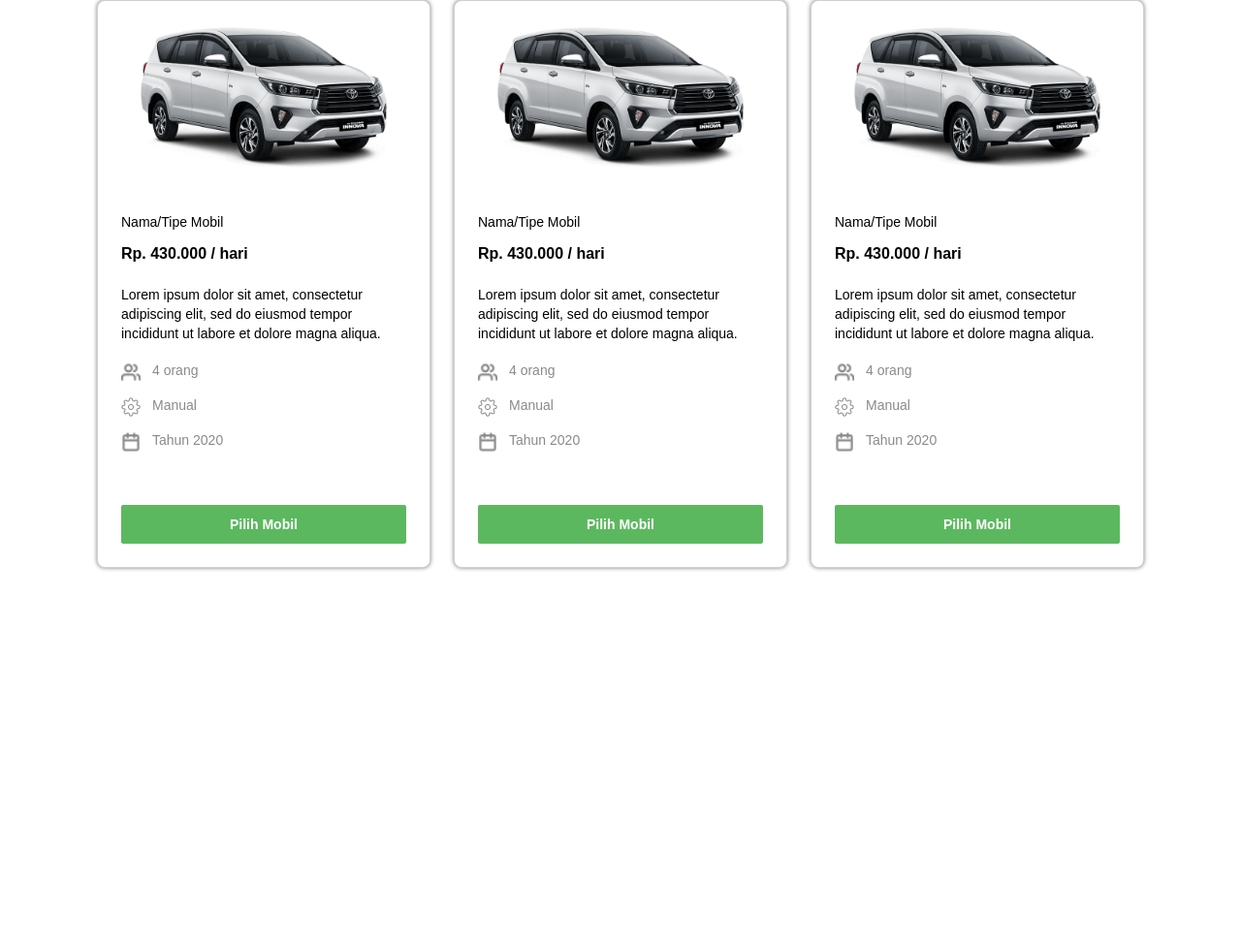
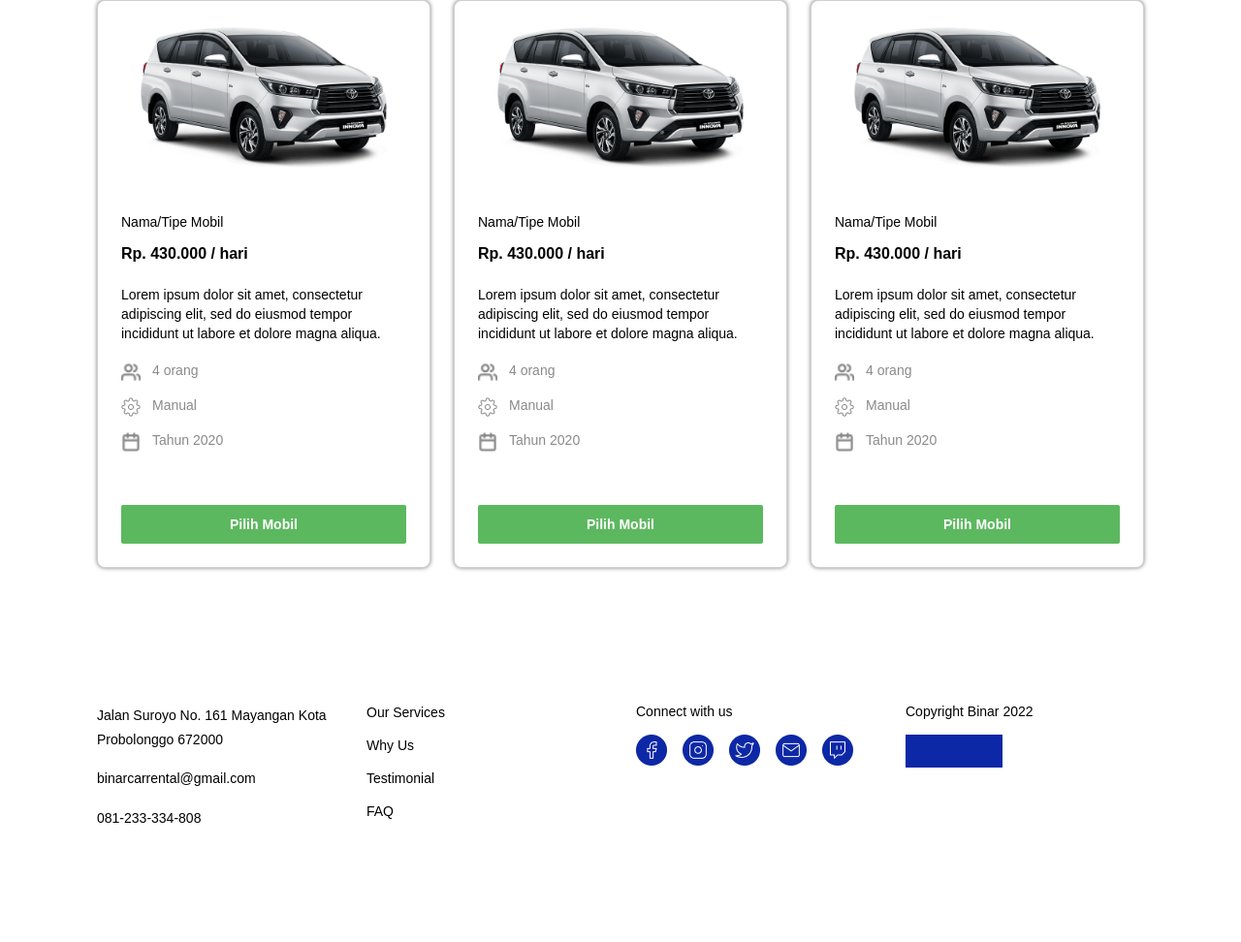
Before and after one commit to Deviyanti-io/Devi-Intern, a plain HTML site: page hasilpencarian.html in a window 1280 px wide. Shown: the part 974-1946 px from the top of the page at 97% size. Before the commit the page ends 1620 px from the top, so only its background shows below. Drawn offline with Linux system fonts and the light colour scheme.

Commit message:
update day 4

```diff
--- a/hasilpencarian.html
+++ b/hasilpencarian.html
@@ -271,4 +271,40 @@
         <script src="sidebar.js"></script>
         <script src="dropdowncalendar.js"></script>
     </body>
+    <footer class="footer">
+    <!-- Kolom 1: Alamat & Kontak -->
+    <div class="footer-col footer-address">
+        <p>Jalan Suroyo No. 161 Mayangan Kota Probolonggo 672000</p>
+        <p>binarcarrental@gmail.com</p>
+        <p>081-233-334-808</p>
+    </div>
+
+    <!-- Kolom 2: Navigasi Cepat -->
+    <div class="footer-col footer-nav">
+        <ul>
+            <li><a href="#services">Our Services</a></li>
+            <li><a href="#why-us">Why Us</a></li>
+            <li><a href="#testimonial">Testimonial</a></li>
+            <li><a href="#faq">FAQ</a></li>
+        </ul>
+    </div>
+
+    <!-- Kolom 3: Media Sosial -->
+    <div class="footer-col footer-social">
+        <p>Connect with us</p>
+        <div class="social-icons">
+            <a href="#"><img src="asset/icon_facebook.png" alt="Facebook"></a>
+            <a href="#"><img src="asset/icon_instagram.png" alt="Instagram"></a>
+            <a href="#"><img src="asset/icon_twitter.png" alt="Twitter"></a>
+            <a href="#"><img src="asset/icon_mail.png" alt="Email"></a>
+            <a href="#"><img src="asset/icon_twitch.png" alt="Twitch"></a>
+        </div>
+    </div>
+
+    <!-- Kolom 4: Hak Cipta & Logo -->
+    <div class="footer-col footer-copyright">
+        <p>Copyright Binar 2022</p>
+        <div class="logo"></div>
+    </div>
+</footer>
 </html>
```
